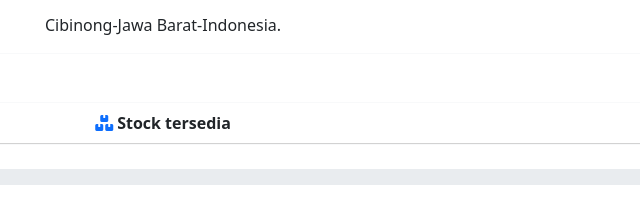
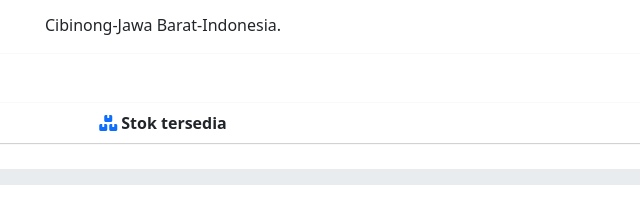
Before and after one commit to condrock/elangmv, a plain HTML site: page index.html in a window 1280 px wide. Shown: the part 1330-1536 px from the top of the page, 477-1117 px from the left. Drawn offline with nearby package versions, Linux system fonts and the light colour scheme.

Commit message:
Update index.html

```diff
--- a/index.html
+++ b/index.html
@@ -134,7 +134,7 @@
     <!-- progress -->
     <section class="info-header text-center">
         <div class="card container border-light mb-3 mt-5">
-            <div class="card-header bg-white fw-bold"><i class="fa-solid fa-boxes-stacked text-primary me-1"></i>Stock tersedia</div>
+            <div class="card-header bg-white fw-bold"><i class="fa-solid fa-boxes-stacked text-primary me-1"></i>Stok tersedia</div>
         </div>
     </section>
 
```
